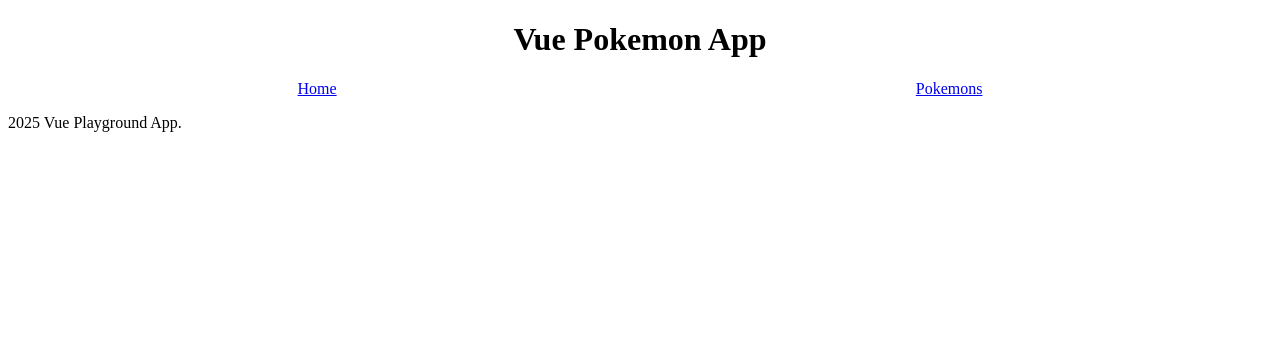
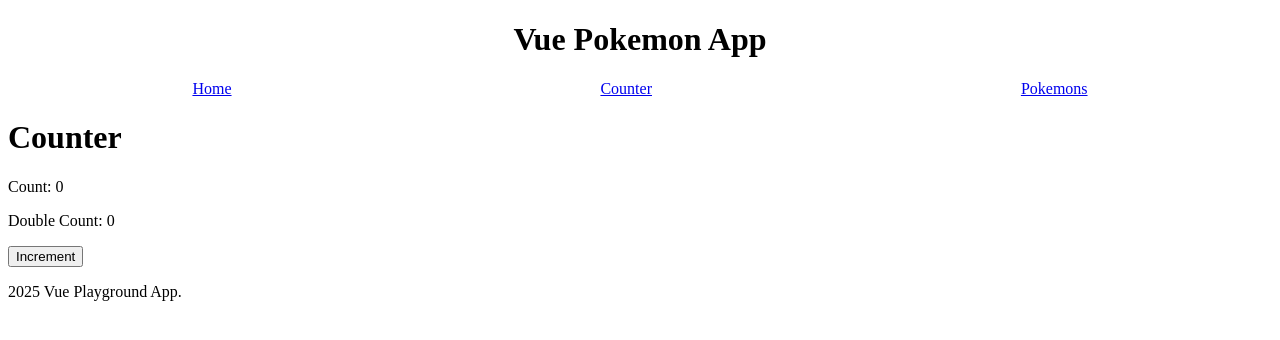
Before and after one commit to CihanNscc/vue-playground, a Vue app: page /counter in a window 1280 px wide. Shown: the top 340 px of the page. Built offline with nearby package versions, Linux system fonts and the light colour scheme; the HTML template or start-up script is replaced by a standard one.

Commit message:
feat: add counter route and navigation link to header

```diff
--- a/src/components/layout/Header.vue
+++ b/src/components/layout/Header.vue
@@ -4,6 +4,7 @@
   </header>
   <nav>
     <router-link to="/">Home</router-link>
+    <router-link to="/counter">Counter</router-link>
     <router-link to="/Pokemons">Pokemons</router-link>
   </nav>
 </template>
--- /dev/null
+++ b/src/components/ui/Counter.vue
@@ -0,0 +1,16 @@
+<script setup lang="ts">
+import { storeToRefs } from 'pinia'
+import { useCounterStore } from '@/stores/counter'
+
+const counter = useCounterStore()
+const { count, doubleCount } = storeToRefs(counter)
+const { increment } = counter
+</script>
+
+<template>
+  <div>
+    <p>Count: {{ count }}</p>
+    <p>Double Count: {{ doubleCount }}</p>
+    <button @click="increment">Increment</button>
+  </div>
+</template>
--- a/src/router/index.ts
+++ b/src/router/index.ts
@@ -7,6 +7,11 @@ const router = createRouter({
       path: '/',
       name: 'Home',
       component: () => import('../views/Home.vue'),
+    },
+    {
+      path: '/counter',
+      name: 'Counter',
+      component: () => import('../views/Counter.vue'),
     },
     {
       path: '/pokemons',
--- /dev/null
+++ b/src/views/Counter.vue
@@ -0,0 +1,10 @@
+<script setup lang="ts">
+import Counter from '@/components/ui/Counter.vue'
+</script>
+
+<template>
+  <h1>Counter</h1>
+  <div>
+    <Counter />
+  </div>
+</template>
```
